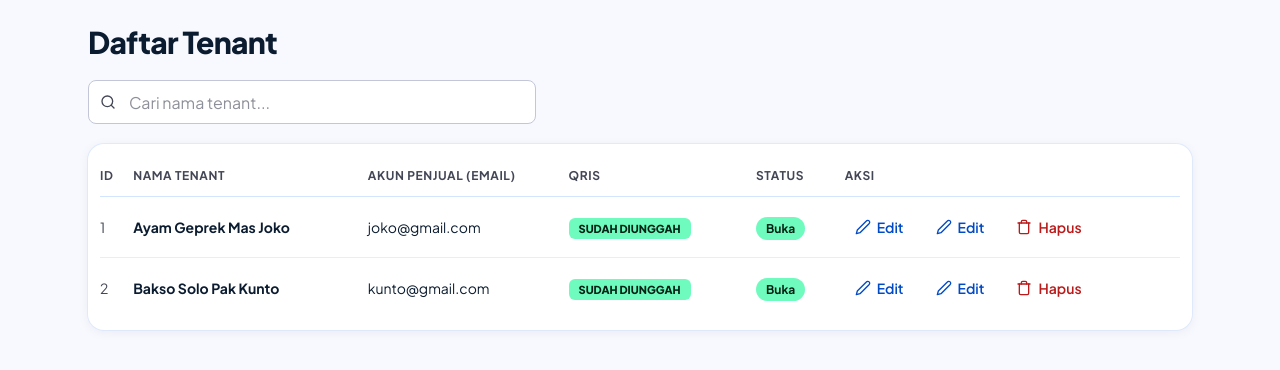
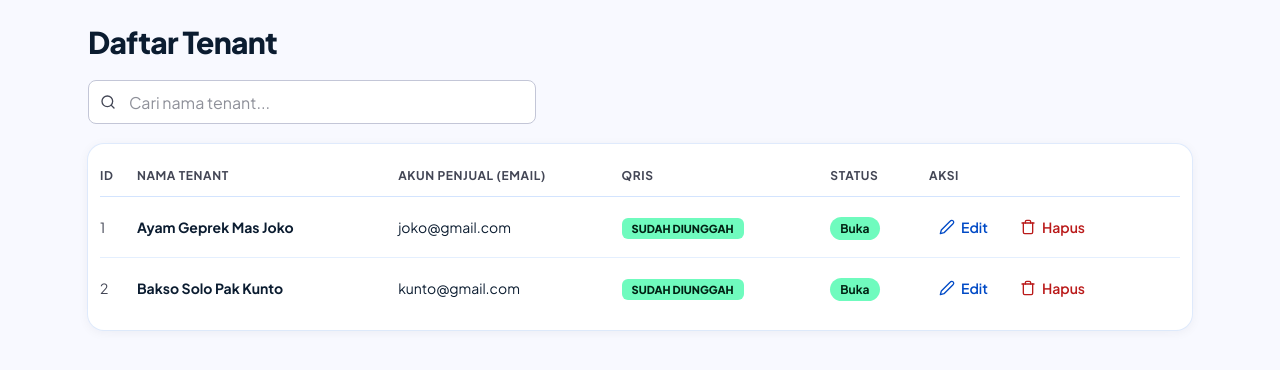
Before and after one commit to SMT3-PBL/PBL-ceria, a PHP site: page /dashboard.php in a window 1280 px wide. Shown: the part 65-435 px from the top of the page. Run offline with PHP 8.4, Linux system fonts and the light colour scheme; some libraries are stand-ins or nearby versions.

Commit message:
dashboard

```diff
--- a/pages/admin/dashboard.php
+++ b/pages/admin/dashboard.php
@@ -31,7 +31,6 @@ require __DIR__ . '/../../includes/header.php';
             <td data-label="Aksi" class="max-md:flex max-md:items-center max-md:justify-between max-md:gap-4 max-md:py-1.5 md:py-3.5 before:text-xs before:font-bold before:uppercase before:text-muted before:content-[attr(data-label)] md:before:content-none">
               <div class="flex items-center gap-3">
                 <a href="edit_tenant.php?id=1" class="inline-flex items-center gap-1.5 rounded-lg px-2.5 py-1.5 font-semibold text-primary hover:bg-soft"><svg class="size-4" viewBox="0 0 24 24" fill="none" stroke="currentColor" stroke-width="2" stroke-linecap="round" stroke-linejoin="round" aria-hidden="true"><path d="M17 3a2.85 2.83 0 1 1 4 4L7.5 20.5 2 22l1.5-5.5Z"/></svg> Edit</a>
-                <a href="edit_tenant.html?id=1" class="inline-flex items-center gap-1.5 rounded-lg px-2.5 py-1.5 font-semibold text-primary hover:bg-soft"><svg class="size-4" viewBox="0 0 24 24" fill="none" stroke="currentColor" stroke-width="2" stroke-linecap="round" stroke-linejoin="round" aria-hidden="true"><path d="M17 3a2.85 2.83 0 1 1 4 4L7.5 20.5 2 22l1.5-5.5Z"/></svg> Edit</a>
                 <form method="post" action="" data-confirm="Hapus tenant ini beserta akun penjualnya?">
                   <input type="hidden" name="id_tenant" value="1">
                   <button type="submit" name="hapus" value="1" class="inline-flex items-center gap-1.5 rounded-lg px-2.5 py-1.5 font-semibold text-danger hover:bg-danger-soft"><svg class="size-4" viewBox="0 0 24 24" fill="none" stroke="currentColor" stroke-width="2" stroke-linecap="round" stroke-linejoin="round" aria-hidden="true"><path d="M3 6h18"/><path d="M19 6v14a2 2 0 0 1-2 2H7a2 2 0 0 1-2-2V6"/><path d="M8 6V4a2 2 0 0 1 2-2h4a2 2 0 0 1 2 2v2"/></svg> Hapus</button>
@@ -48,7 +47,6 @@ require __DIR__ . '/../../includes/header.php';
             <td data-label="Aksi" class="max-md:flex max-md:items-center max-md:justify-between max-md:gap-4 max-md:py-1.5 md:py-3.5 before:text-xs before:font-bold before:uppercase before:text-muted before:content-[attr(data-label)] md:before:content-none">
               <div class="flex items-center gap-3">
                 <a href="edit_tenant.php?id=2" class="inline-flex items-center gap-1.5 rounded-lg px-2.5 py-1.5 font-semibold text-primary hover:bg-soft"><svg class="size-4" viewBox="0 0 24 24" fill="none" stroke="currentColor" stroke-width="2" stroke-linecap="round" stroke-linejoin="round" aria-hidden="true"><path d="M17 3a2.85 2.83 0 1 1 4 4L7.5 20.5 2 22l1.5-5.5Z"/></svg> Edit</a>
-                <a href="edit_tenant.html?id=2" class="inline-flex items-center gap-1.5 rounded-lg px-2.5 py-1.5 font-semibold text-primary hover:bg-soft"><svg class="size-4" viewBox="0 0 24 24" fill="none" stroke="currentColor" stroke-width="2" stroke-linecap="round" stroke-linejoin="round" aria-hidden="true"><path d="M17 3a2.85 2.83 0 1 1 4 4L7.5 20.5 2 22l1.5-5.5Z"/></svg> Edit</a>
                 <form method="post" action="" data-confirm="Hapus tenant ini beserta akun penjualnya?">
                   <input type="hidden" name="id_tenant" value="2">
                   <button type="submit" name="hapus" value="1" class="inline-flex items-center gap-1.5 rounded-lg px-2.5 py-1.5 font-semibold text-danger hover:bg-danger-soft"><svg class="size-4" viewBox="0 0 24 24" fill="none" stroke="currentColor" stroke-width="2" stroke-linecap="round" stroke-linejoin="round" aria-hidden="true"><path d="M3 6h18"/><path d="M19 6v14a2 2 0 0 1-2 2H7a2 2 0 0 1-2-2V6"/><path d="M8 6V4a2 2 0 0 1 2-2h4a2 2 0 0 1 2 2v2"/></svg> Hapus</button>
```
